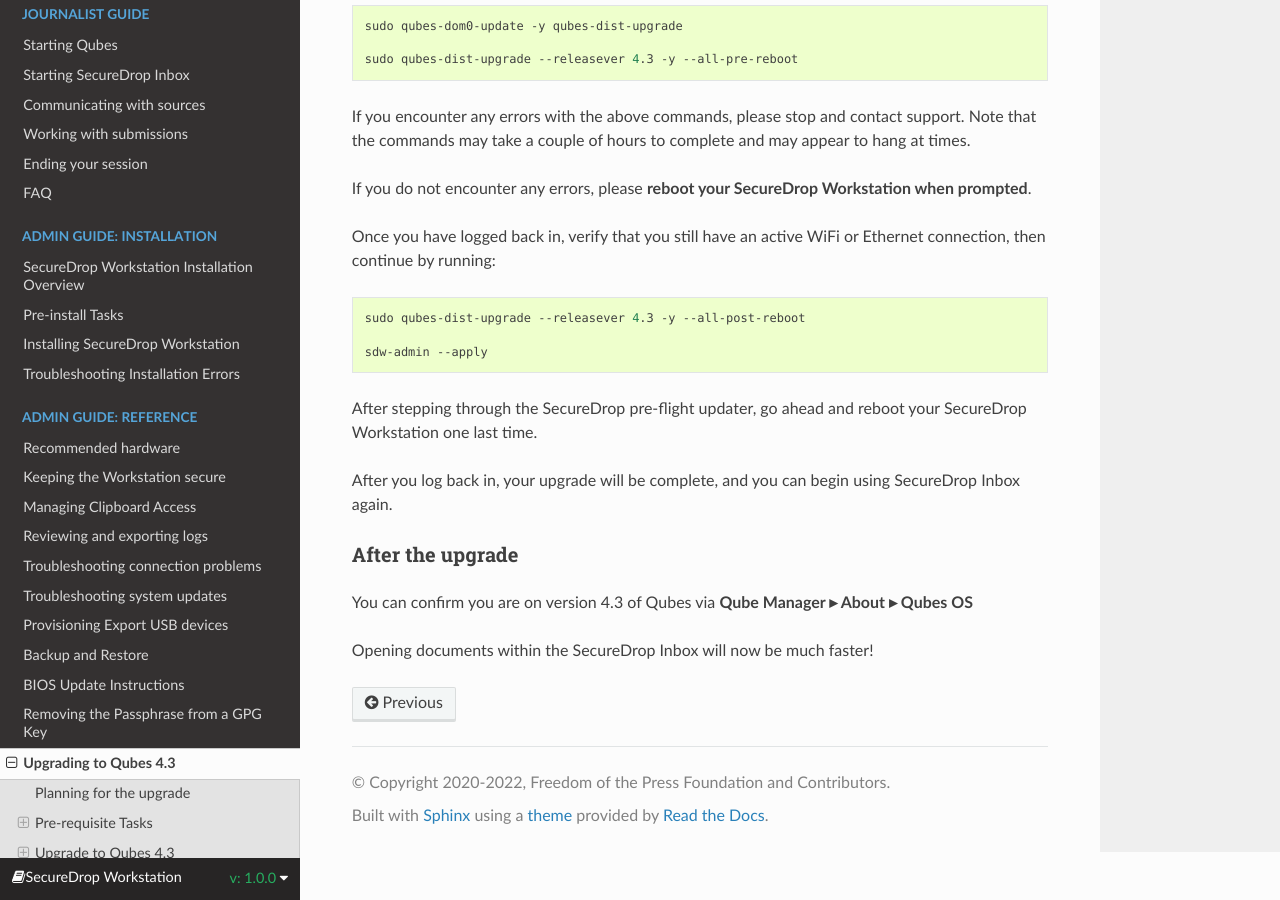
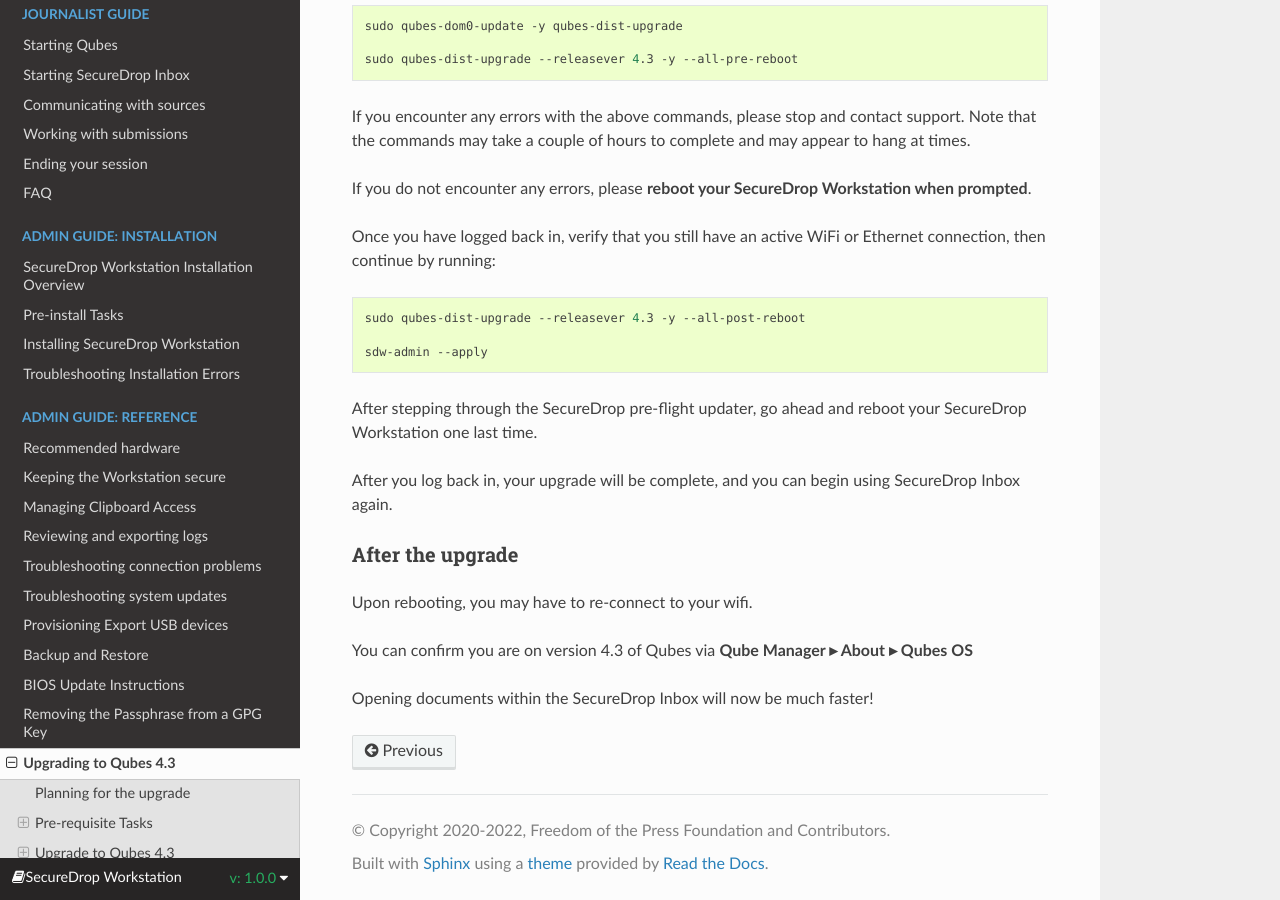
Before and after one commit to freedomofpress/securedrop-workstation-docs, a Sphinx documentation site: the page built from docs/admin/reference/upgrade_to_qubes_4.3.rst, in a window 1280 px wide and 900 px high, scrolled down 3245 px. Built offline with Sphinx 7.4.7 and the Read the Docs theme 3.1.0, drawn with Linux system fonts in a browser that asks for light colours.

Commit message:
Note to reconnect to wifi

```diff
--- a/docs/admin/reference/upgrade_to_qubes_4.3.rst
+++ b/docs/admin/reference/upgrade_to_qubes_4.3.rst
@@ -182,6 +182,8 @@
 After the upgrade
 ~~~~~~~~~~~~~~~~~
 
+Upon rebooting, you may have to re-connect to your wifi.
+
 You can confirm you are on version 4.3 of Qubes via **Qube Manager ▸ About ▸ Qubes OS**
 
 Opening documents within the SecureDrop Inbox will now be much faster!
```
